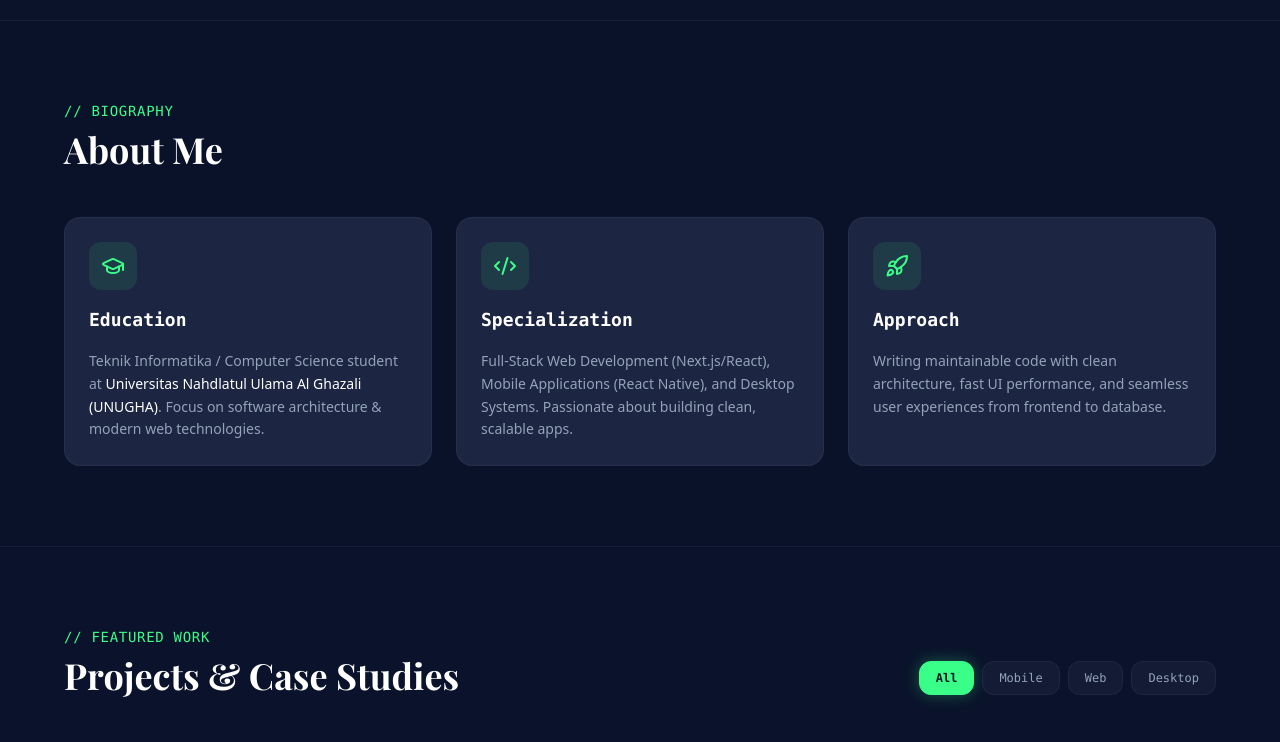
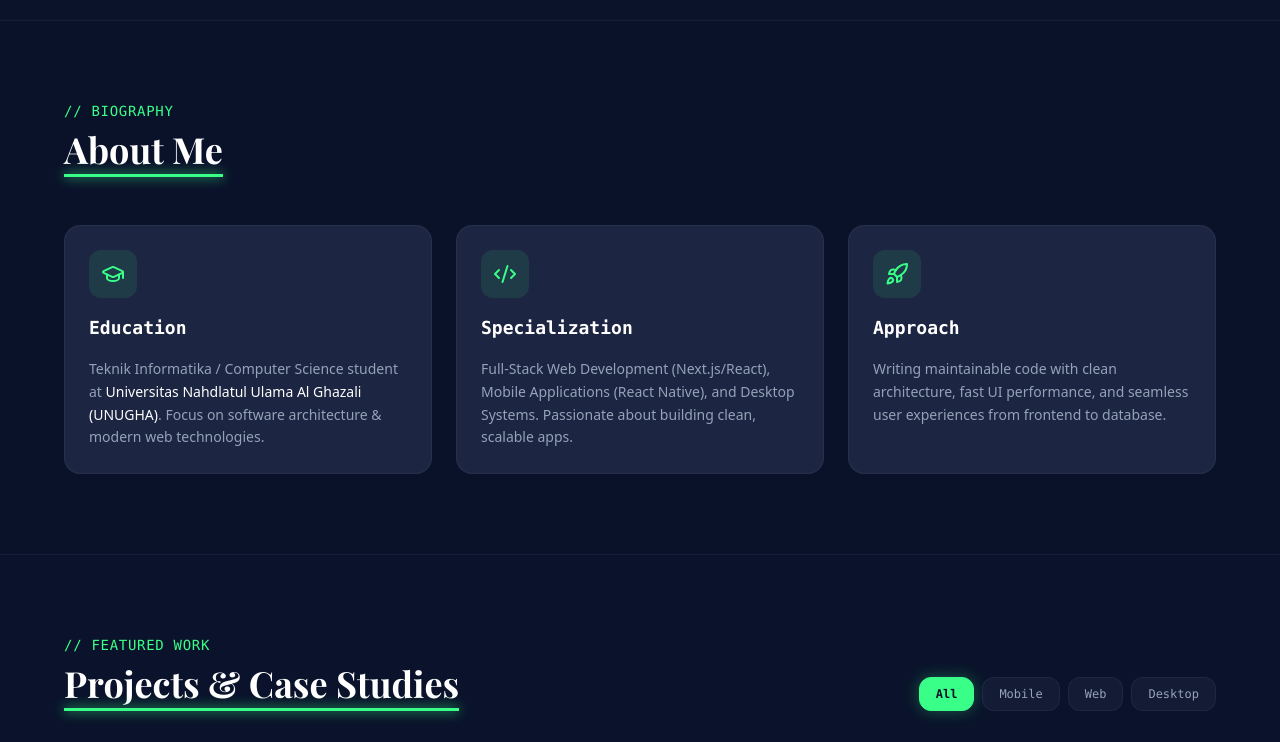
Before and after one commit to abdullohmmuttaqin/portopel, a Next.js app: page / in a window 1280 px wide. Shown: the part 780-1522 px from the top of the page. Built offline with nearby package versions, Linux system fonts and the light colour scheme; a web font is replaced by a local one.

Commit message:
feat: add active glowing underline indicators on section title scroll and section-title-active-underline

```diff
--- a/src/components/About.tsx
+++ b/src/components/About.tsx
@@ -1,15 +1,43 @@
+"use client";
+
+import { useState, useEffect, useRef } from "react";
 import { GraduationCap, Code2, Rocket } from "lucide-react";
 
 export default function About() {
+  const [isInView, setIsInView] = useState(false);
+  const sectionRef = useRef<HTMLElement>(null);
+
+  useEffect(() => {
+    const observer = new IntersectionObserver(
+      ([entry]) => {
+        setIsInView(entry.isIntersecting);
+      },
+      { rootMargin: "-20% 0px -35% 0px", threshold: 0.1 }
+    );
+
+    if (sectionRef.current) {
+      observer.observe(sectionRef.current);
+    }
+
+    return () => observer.disconnect();
+  }, []);
+
   return (
-    <section id="about" className="py-20 px-6 bg-[#0B132B]/50 border-t border-white/5">
+    <section ref={sectionRef} id="about" className="py-20 px-6 bg-[#0B132B]/50 border-t border-white/5">
       <div className="max-w-6xl mx-auto space-y-12">
 
         {/* Header Section */}
         <div className="space-y-2">
           <p className="font-mono text-sm text-[#39FF88] uppercase tracking-wider">// BIOGRAPHY</p>
-          <h2 className="font-[family-name:var(--font-playfair)] text-3xl sm:text-4xl font-bold text-white">
+
+          {/* Judul H2 dengan Garis Bawah Aktif Otomatis */}
+          <h2 className="relative inline-block font-[family-name:var(--font-playfair)] text-3xl sm:text-4xl font-bold text-white pb-2">
             About Me
+            <span
+              className={`absolute bottom-0 left-0 h-[3px] bg-[#39FF88] transition-all duration-500 ease-out shadow-[0_0_12px_#39FF88] ${
+                isInView ? "w-full opacity-100" : "w-0 opacity-0"
+              }`}
+            />
           </h2>
         </div>
 
--- a/src/components/Contact.tsx
+++ b/src/components/Contact.tsx
@@ -1,132 +1,116 @@
-import { Mail, MapPin, ExternalLink, Send } from "lucide-react";
+"use client";
 
-function GithubIcon(props: React.SVGProps<SVGSVGElement>) {
-  return (
-    <svg
-      {...props}
-      viewBox="0 0 24 24"
-      fill="none"
-      stroke="currentColor"
-      strokeWidth="2"
-      strokeLinecap="round"
-      strokeLinejoin="round"
-    >
-      <path d="M15 22v-4a4.8 4.8 0 0 0-1-3.5c3 0 6-2 6-5.5.08-1.25-.27-2.48-1-3.5.28-1.15.28-2.35 0-3.5 0 0-1 0-3 1.5-2.64-.5-5.36-.5-8 0C6 2 5 2 5 2c-.3 1.15-.3 2.35 0 3.5A5.403 5.403 0 0 0 4 9c0 3.5 3 5.5 6 5.5-.39.49-.68 1.05-.85 1.65-.17.6-.22 1.23-.15 1.85v4" />
-      <path d="M9 18c-4.51 2-5-2-7-2" />
-    </svg>
+import { useState, useEffect, useRef } from "react";
+import { Code2, Layout, Database, Wrench, Palette } from "lucide-react";
+
+const skillCategories = [
+  {
+    title: "Programming Languages",
+    icon: Code2,
+    skills: ["HTML/CSS","JavaScript", "TypeScript", "PHP", "Java", "SQL"],
+  },
+  {
+    title: "Frameworks & Libraries",
+    icon: Layout,
+    skills: ["Next.js", "React.js", "React Native", "Expo", "Bootstrap", "Tailwind CSS"],
+  },
+  {
+    title: "Databases & Architecture",
+    icon: Database,
+    skills: ["MySQL", "SQLite", "REST API", "Database Schema Design", "Clean Architecture"],
+  },
+  {
+    title: "Design & Visual Computing",
+    icon: Palette,
+    skills: [
+      "Figma",
+      "CorelDRAW",
+      "Canva",
+      "UI/UX Wireframing",
+      "Prototyping",
+      "Computer Graphics Fundamentals",
+    ],
+  },
+  {
+    title: "Tools & Environment",
+    icon: Wrench,
+    skills: ["Git & GitHub", "VS Code", "Vercel", "Postman", "npm/pnpm"],
+  },
+];
+
+export default function Skills() {
+  const [isInView, setIsInView] = useState(false);
+  const sectionRef = useRef<HTMLElement>(null);
+
+  useEffect(() => {
+    const observer = new IntersectionObserver(
+      ([entry]) => {
+        setIsInView(entry.isIntersecting);
+      },
+      { rootMargin: "-20% 0px -35% 0px", threshold: 0.1 }
     );
+
+    if (sectionRef.current) {
+      observer.observe(sectionRef.current);
     }
 
-function LinkedinIcon(props: React.SVGProps<SVGSVGElement>) {
+    return () => observer.disconnect();
+  }, []);
+
   return (
-    <svg
-      {...props}
-      viewBox="0 0 24 24"
-      fill="none"
-      stroke="currentColor"
-      strokeWidth="2"
-      strokeLinecap="round"
-      strokeLinejoin="round"
-    >
-      <path d="M16 8a6 6 0 0 1 6 6v7h-4v-7a2 2 0 0 0-2-2 2 2 0 0 0-2 2v7h-4v-7a6 6 0 0 1 6-6z" />
-      <rect x="2" y="9" width="4" height="12" />
-      <circle cx="4" cy="4" r="2" />
-    </svg>
-  );
-}
-
-export default function Contact() {
-  return (
-    <section id="contact" className="py-20 px-6 bg-[#0B132B]/80 border-t border-white/5">
+    <section ref={sectionRef} id="skills" className="py-20 px-6 bg-[#0B132B] border-t border-white/5">
       <div className="max-w-6xl mx-auto space-y-10">
 
         {/* Header Section */}
         <div className="space-y-2">
           <p className="font-mono text-sm text-[#39FF88] uppercase tracking-wider">
-            {"// GET IN TOUCH"}
+            {"// SKILLS & TECHNOLOGIES"}
           </p>
-          <h2 className="font-[family-name:var(--font-playfair)] text-3xl sm:text-4xl font-bold text-white">
-            Let's Build Something Together
+
+          {/* Judul H2 dengan Garis Bawah Aktif Otomatis */}
+          <h2 className="relative inline-block font-[family-name:var(--font-playfair)] text-3xl sm:text-4xl font-bold text-white pb-2">
+            Technical Expertise
+            <span
+              className={`absolute bottom-0 left-0 h-[3px] bg-[#39FF88] transition-all duration-500 ease-out shadow-[0_0_12px_#39FF88] ${
+                isInView ? "w-full opacity-100" : "w-0 opacity-0"
+              }`}
+            />
           </h2>
-          <p className="text-sm text-[#94A3B8] max-w-xl font-sans">
-            I am open for full-stack, mobile, or desktop software development opportunities, freelance projects, and technical collaborations.
-          </p>
         </div>
 
-        {/* Contact Grid */}
-        <div className="grid grid-cols-1 md:grid-cols-3 gap-6">
-          {/* Direct Email */}
-          <a
-            href="mailto:abdullah.22eo10034@mhs.unugha.ac.id"
-            className="group p-6 rounded-2xl bg-[#1C2541] border border-white/5 hover:border-[#39FF88]/40 active:scale-95 transition-all duration-150 space-y-4 hover:shadow-[0_0_20px_rgba(57,255,136,0.1)]"
+        {/* Skills Grid */}
+        <div className="grid grid-cols-1 md:grid-cols-2 lg:grid-cols-3 gap-6">
+          {skillCategories.map((cat, idx) => {
+            const IconComp = cat.icon;
+            return (
+              <div
+                key={idx}
+                className="p-6 rounded-2xl bg-[#1C2541] border border-white/5 hover:border-[#39FF88]/30 active:scale-[0.98] transition-all duration-150 space-y-4 flex flex-col justify-between"
               >
-            <div className="w-12 h-12 rounded-xl bg-[#39FF88]/10 text-[#39FF88] flex items-center justify-center group-hover:scale-110 transition-transform">
-              <Mail className="w-6 h-6" />
+                <div className="space-y-4">
+                  <div className="flex items-center gap-3">
+                    <div className="w-10 h-10 rounded-xl bg-[#39FF88]/10 text-[#39FF88] flex items-center justify-center">
+                      <IconComp className="w-5 h-5" />
                     </div>
-            <div className="space-y-1">
-              <p className="font-mono text-xs text-[#39FF88]">DIRECT EMAIL</p>
-              <h3 className="font-mono text-sm font-bold text-white group-hover:text-[#39FF88] transition-colors truncate">
-                abdullah.22eo10034@mhs.unugha.ac.id
+                    <h3 className="font-mono text-base font-bold text-white">
+                      {cat.title}
                     </h3>
                   </div>
-            <div className="flex items-center gap-2 text-xs text-[#94A3B8] font-mono group-hover:text-white">
-              <span>Send a Message</span>
-              <Send className="w-3.5 h-3.5" />
+
+                  <div className="flex flex-wrap gap-2 pt-1">
+                    {cat.skills.map((skill, sIdx) => (
+                      <span
+                        key={sIdx}
+                        className="font-mono text-xs px-3 py-1.5 rounded-lg bg-[#0B132B] text-[#94A3B8] border border-white/5 hover:text-[#39FF88] hover:border-[#39FF88]/30 active:scale-95 transition-all duration-100"
+                      >
+                        {skill}
+                      </span>
+                    ))}
                   </div>
-          </a>
-
-          {/* GitHub Repo */}
-          <a
-            href="https://github.com/abdullohmmuttaqin"
-            target="_blank"
-            rel="noreferrer"
-            className="group p-6 rounded-2xl bg-[#1C2541] border border-white/5 hover:border-[#39FF88]/40 active:scale-95 transition-all duration-150 space-y-4 hover:shadow-[0_0_20px_rgba(57,255,136,0.1)]"
-          >
-            <div className="w-12 h-12 rounded-xl bg-[#39FF88]/10 text-[#39FF88] flex items-center justify-center group-hover:scale-110 transition-transform">
-              <GithubIcon className="w-6 h-6" />
                 </div>
-            <div className="space-y-1">
-              <p className="font-mono text-xs text-[#39FF88]">GITHUB PROFILE</p>
-              <h3 className="font-mono text-sm font-bold text-white group-hover:text-[#39FF88] transition-colors">
-                github.com/abdullohmmuttaqin
-              </h3>
               </div>
-            <div className="flex items-center gap-2 text-xs text-[#94A3B8] font-mono group-hover:text-white">
-              <span>Explore Code</span>
-              <ExternalLink className="w-3.5 h-3.5" />
-            </div>
-          </a>
-
-          {/* LinkedIn Profile */}
-          <a
-            href="https://linkedin.com/in/abdullohmmuttaqin"
-            target="_blank"
-            rel="noreferrer"
-            className="group p-6 rounded-2xl bg-[#1C2541] border border-white/5 hover:border-[#39FF88]/40 active:scale-95 transition-all duration-150 space-y-4 hover:shadow-[0_0_20px_rgba(57,255,136,0.1)]"
-          >
-            <div className="w-12 h-12 rounded-xl bg-[#39FF88]/10 text-[#39FF88] flex items-center justify-center group-hover:scale-110 transition-transform">
-              <LinkedinIcon className="w-6 h-6" />
-            </div>
-            <div className="space-y-1">
-              <p className="font-mono text-xs text-[#39FF88]">PROFESSIONAL NETWORK</p>
-              <h3 className="font-mono text-sm font-bold text-white group-hover:text-[#39FF88] transition-colors">
-                LinkedIn Profile
-              </h3>
-            </div>
-            <div className="flex items-center gap-2 text-xs text-[#94A3B8] font-mono group-hover:text-white">
-              <span>Connect with Me</span>
-              <ExternalLink className="w-3.5 h-3.5" />
-            </div>
-          </a>
-        </div>
-
-        {/* Location Footer Bar */}
-        <div className="p-4 rounded-xl bg-[#1C2541]/50 border border-white/5 flex items-center justify-between text-xs font-mono text-[#94A3B8]">
-          <div className="flex items-center gap-2">
-            <MapPin className="w-4 h-4 text-[#39FF88]" />
-            <span>Based in Indonesia • Open for Remote Work Worldwide</span>
-          </div>
-          <span className="hidden sm:inline-block text-[#39FF88]">• GMT+7</span>
+            );
+          })}
         </div>
 
       </div>
--- a/src/components/Experience.tsx
+++ b/src/components/Experience.tsx
@@ -1,3 +1,6 @@
+"use client";
+
+import { useState, useEffect, useRef } from "react";
 import { Calendar } from "lucide-react";
 
 const experiences = [
@@ -20,8 +23,26 @@ const experiences = [
 ];
 
 export default function Experience() {
+  const [isInView, setIsInView] = useState(false);
+  const sectionRef = useRef<HTMLElement>(null);
+
+  useEffect(() => {
+    const observer = new IntersectionObserver(
+      ([entry]) => {
+        setIsInView(entry.isIntersecting);
+      },
+      { rootMargin: "-20% 0px -35% 0px", threshold: 0.1 }
+    );
+
+    if (sectionRef.current) {
+      observer.observe(sectionRef.current);
+    }
+
+    return () => observer.disconnect();
+  }, []);
+
   return (
-    <section id="experience" className="py-20 px-6 bg-[#0B132B] border-t border-white/5">
+    <section ref={sectionRef} id="experience" className="py-20 px-6 bg-[#0B132B] border-t border-white/5">
       <div className="max-w-6xl mx-auto space-y-12">
 
         {/* Header */}
@@ -29,8 +50,15 @@ export default function Experience() {
           <p className="font-mono text-sm text-[#39FF88] uppercase tracking-wider">
             {"// CAREER & JOURNEY"}
           </p>
-          <h2 className="font-[family-name:var(--font-playfair)] text-3xl sm:text-4xl font-bold text-white">
+
+          {/* Judul H2 dengan Garis Bawah Aktif Otomatis */}
+          <h2 className="relative inline-block font-[family-name:var(--font-playfair)] text-3xl sm:text-4xl font-bold text-white pb-2">
             Experience
+            <span
+              className={`absolute bottom-0 left-0 h-[3px] bg-[#39FF88] transition-all duration-500 ease-out shadow-[0_0_12px_#39FF88] ${
+                isInView ? "w-full opacity-100" : "w-0 opacity-0"
+              }`}
+            />
           </h2>
         </div>
 
--- a/src/components/ProjectGrid.tsx
+++ b/src/components/ProjectGrid.tsx
@@ -1,6 +1,6 @@
 "use client";
 
-import { useState } from "react";
+import { useState, useEffect, useRef } from "react";
 import { ExternalLink, Smartphone, Globe, Monitor } from "lucide-react";
 
 function GithubIcon(props: React.SVGProps<SVGSVGElement>) {
@@ -85,6 +85,23 @@ const categories = ["All", "Mobile", "Web", "Desktop"];
 
 export default function ProjectGrid() {
   const [activeCategory, setActiveCategory] = useState("All");
+  const [isInView, setIsInView] = useState(false);
+  const sectionRef = useRef<HTMLElement>(null);
+
+  useEffect(() => {
+    const observer = new IntersectionObserver(
+      ([entry]) => {
+        setIsInView(entry.isIntersecting);
+      },
+      { rootMargin: "-20% 0px -35% 0px", threshold: 0.1 }
+    );
+
+    if (sectionRef.current) {
+      observer.observe(sectionRef.current);
+    }
+
+    return () => observer.disconnect();
+  }, []);
 
   const filteredProjects =
     activeCategory === "All"
@@ -92,7 +109,7 @@ export default function ProjectGrid() {
       : projectsData.filter((p) => p.category === activeCategory);
 
   return (
-    <section id="projects" className="py-20 px-6 bg-[#0B132B]/80 border-t border-white/5">
+    <section ref={sectionRef} id="projects" className="py-20 px-6 bg-[#0B132B]/80 border-t border-white/5">
       <div className="max-w-6xl mx-auto space-y-10">
 
         {/* Header Section */}
@@ -101,8 +118,15 @@ export default function ProjectGrid() {
             <p className="font-mono text-sm text-[#39FF88] uppercase tracking-wider">
               {"// FEATURED WORK"}
             </p>
-            <h2 className="font-[family-name:var(--font-playfair)] text-3xl sm:text-4xl font-bold text-white">
+
+            {/* Judul H2 dengan Garis Bawah Aktif Otomatis */}
+            <h2 className="relative inline-block font-[family-name:var(--font-playfair)] text-3xl sm:text-4xl font-bold text-white pb-2">
               Projects & Case Studies
+              <span
+                className={`absolute bottom-0 left-0 h-[3px] bg-[#39FF88] transition-all duration-500 ease-out shadow-[0_0_12px_#39FF88] ${
+                  isInView ? "w-full opacity-100" : "w-0 opacity-0"
+                }`}
+              />
             </h2>
           </div>
 
--- a/src/components/Skills.tsx
+++ b/src/components/Skills.tsx
@@ -1,3 +1,6 @@
+"use client";
+
+import { useState, useEffect, useRef } from "react";
 import { Code2, Layout, Database, Wrench, Palette } from "lucide-react";
 
 const skillCategories = [
@@ -36,8 +39,26 @@ const skillCategories = [
 ];
 
 export default function Skills() {
+  const [isInView, setIsInView] = useState(false);
+  const sectionRef = useRef<HTMLElement>(null);
+
+  useEffect(() => {
+    const observer = new IntersectionObserver(
+      ([entry]) => {
+        setIsInView(entry.isIntersecting);
+      },
+      { rootMargin: "-20% 0px -35% 0px", threshold: 0.1 }
+    );
+
+    if (sectionRef.current) {
+      observer.observe(sectionRef.current);
+    }
+
+    return () => observer.disconnect();
+  }, []);
+
   return (
-    <section id="skills" className="py-20 px-6 bg-[#0B132B] border-t border-white/5">
+    <section ref={sectionRef} id="skills" className="py-20 px-6 bg-[#0B132B] border-t border-white/5">
       <div className="max-w-6xl mx-auto space-y-10">
 
         {/* Header Section */}
@@ -45,8 +66,15 @@ export default function Skills() {
           <p className="font-mono text-sm text-[#39FF88] uppercase tracking-wider">
             {"// SKILLS & TECHNOLOGIES"}
           </p>
-          <h2 className="font-[family-name:var(--font-playfair)] text-3xl sm:text-4xl font-bold text-white">
+
+          {/* Judul H2 dengan Garis Bawah Aktif Otomatis */}
+          <h2 className="relative inline-block font-[family-name:var(--font-playfair)] text-3xl sm:text-4xl font-bold text-white pb-2">
             Technical Expertise
+            <span
+              className={`absolute bottom-0 left-0 h-[3px] bg-[#39FF88] transition-all duration-500 ease-out shadow-[0_0_12px_#39FF88] ${
+                isInView ? "w-full opacity-100" : "w-0 opacity-0"
+              }`}
+            />
           </h2>
         </div>
 
```
Lines whose indentation alone changed are shown as unchanged.
